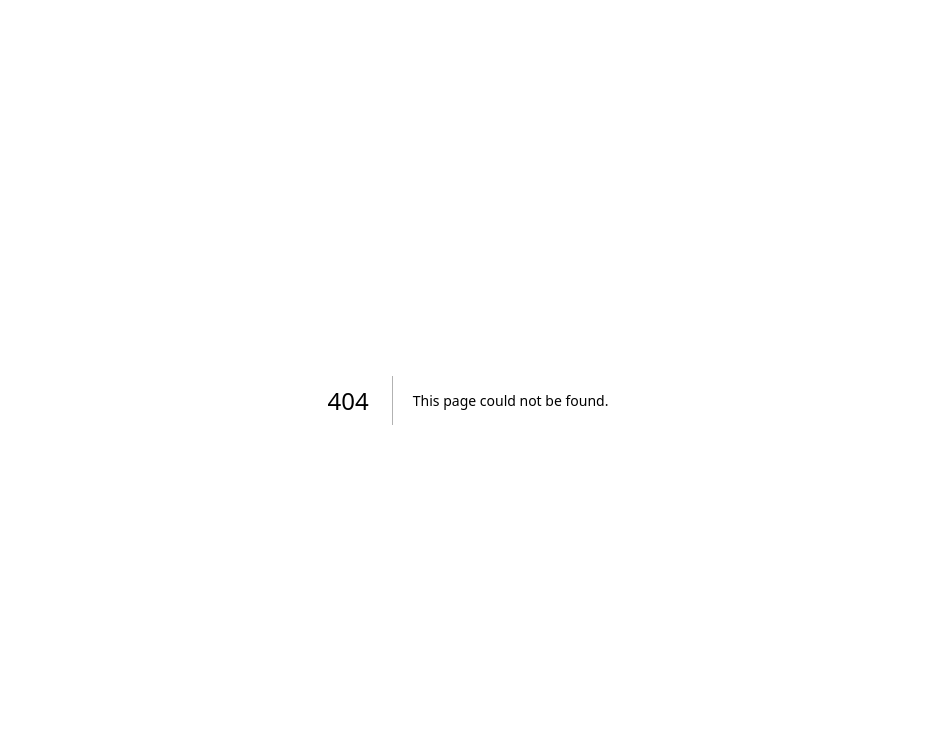
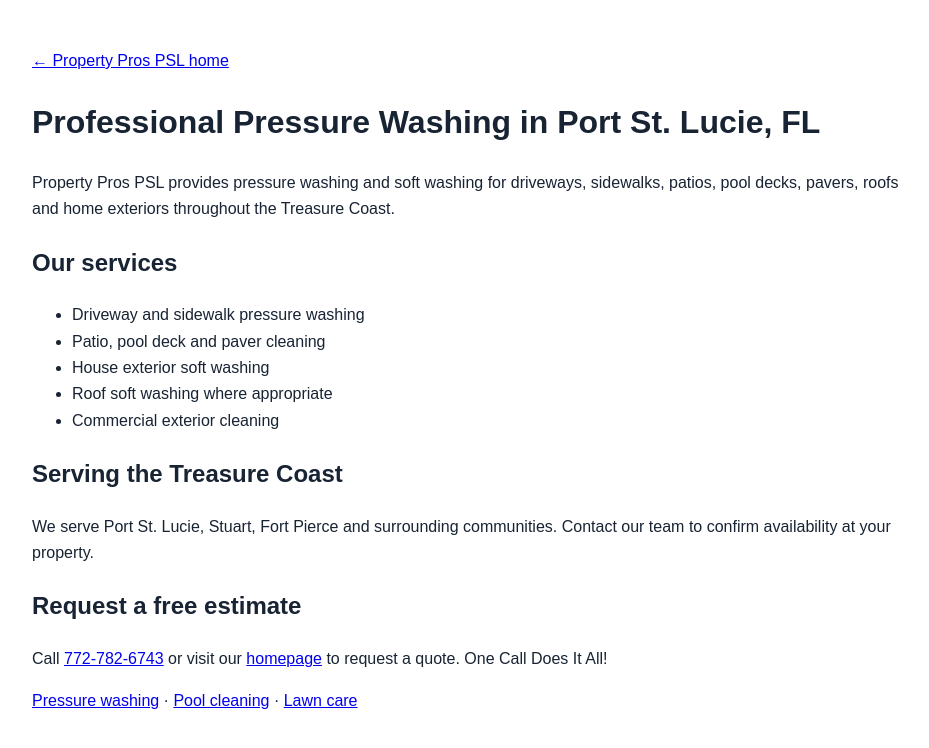
Before and after one commit to 76jodygotts-dotcom/property-pros-psl-portal, a Next.js app: page /pressure-washing in a window 1280 px wide. Before the commit this address had no page. Shown: the top 748 px of the page, without its empty margins (172-1101 px from the left). Built offline with nearby package versions, Linux system fonts and the light colour scheme.

Commit message:
Add SEO landing page for pressure-washing

```diff
--- /dev/null
+++ b/app/pressure-washing/page.jsx
@@ -0,0 +1,22 @@
+import Link from "next/link";
+
+export const metadata = {
+  title: "Pressure Washing & Soft Washing in Port St. Lucie, FL",
+  description: "Property Pros PSL provides pressure washing and soft washing for driveways, sidewalks, patios, pool decks, pavers, roofs and home exteriors throughout the Treasure Coast.",
+  alternates: { canonical: "/pressure-washing" }
+};
+
+export default function ServicePage() {
+  return <main style={{maxWidth:920,margin:"0 auto",padding:"48px 24px",fontFamily:"Arial, sans-serif",lineHeight:1.65,color:"#182333"}}>
+    <nav><Link href="/">← Property Pros PSL home</Link></nav>
+    <h1>Professional Pressure Washing in Port St. Lucie, FL</h1>
+    <p>Property Pros PSL provides pressure washing and soft washing for driveways, sidewalks, patios, pool decks, pavers, roofs and home exteriors throughout the Treasure Coast.</p>
+    <h2>Our services</h2>
+    <ul><li>Driveway and sidewalk pressure washing</li><li>Patio, pool deck and paver cleaning</li><li>House exterior soft washing</li><li>Roof soft washing where appropriate</li><li>Commercial exterior cleaning</li></ul>
+    <h2>Serving the Treasure Coast</h2>
+    <p>We serve Port St. Lucie, Stuart, Fort Pierce and surrounding communities. Contact our team to confirm availability at your property.</p>
+    <h2>Request a free estimate</h2>
+    <p>Call <a href="tel:+17727826743">772-782-6743</a> or visit our <Link href="/">homepage</Link> to request a quote. One Call Does It All!</p>
+    <p><Link href="/pressure-washing">Pressure washing</Link> · <Link href="/pool-cleaning">Pool cleaning</Link> · <Link href="/lawn-care">Lawn care</Link></p>
+  </main>;
+}
```
